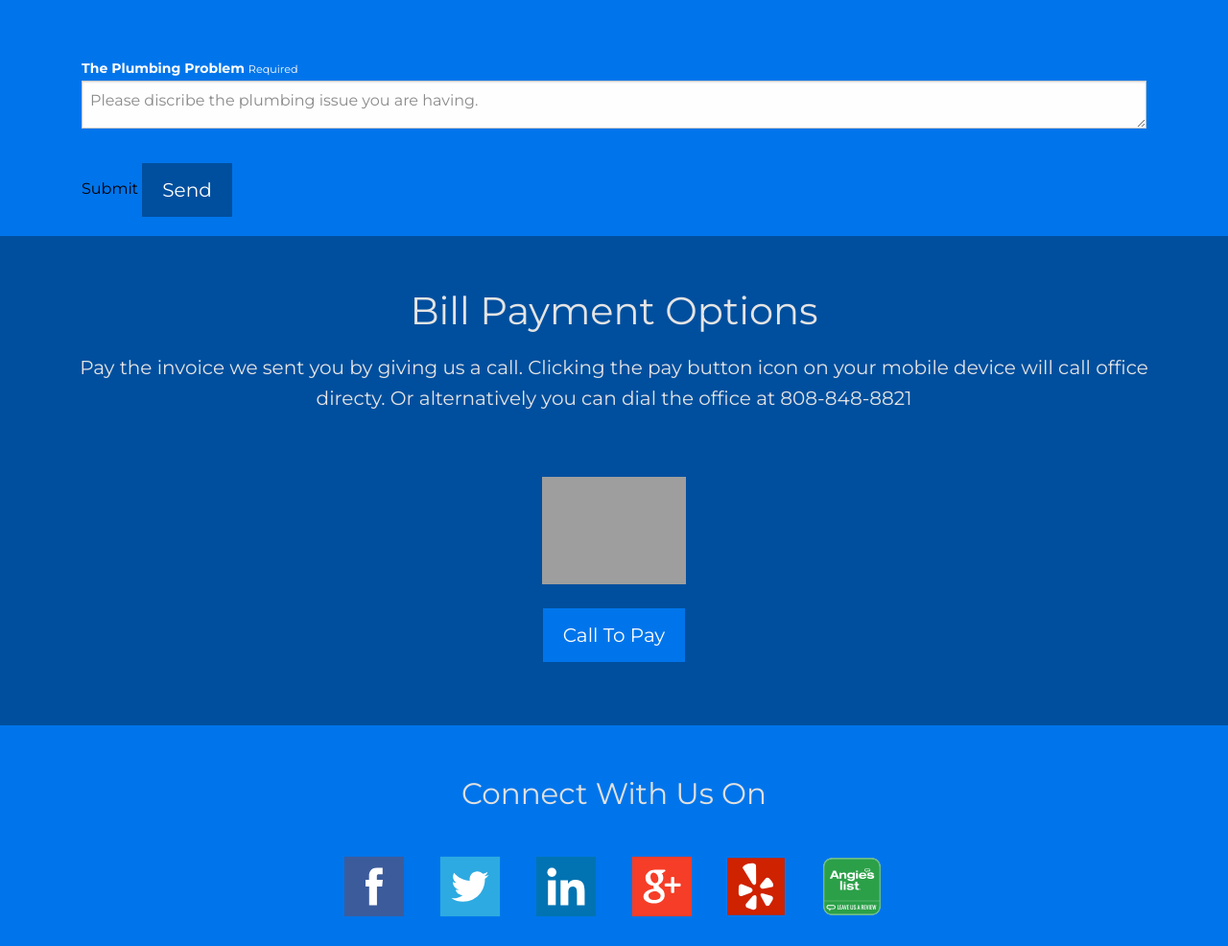
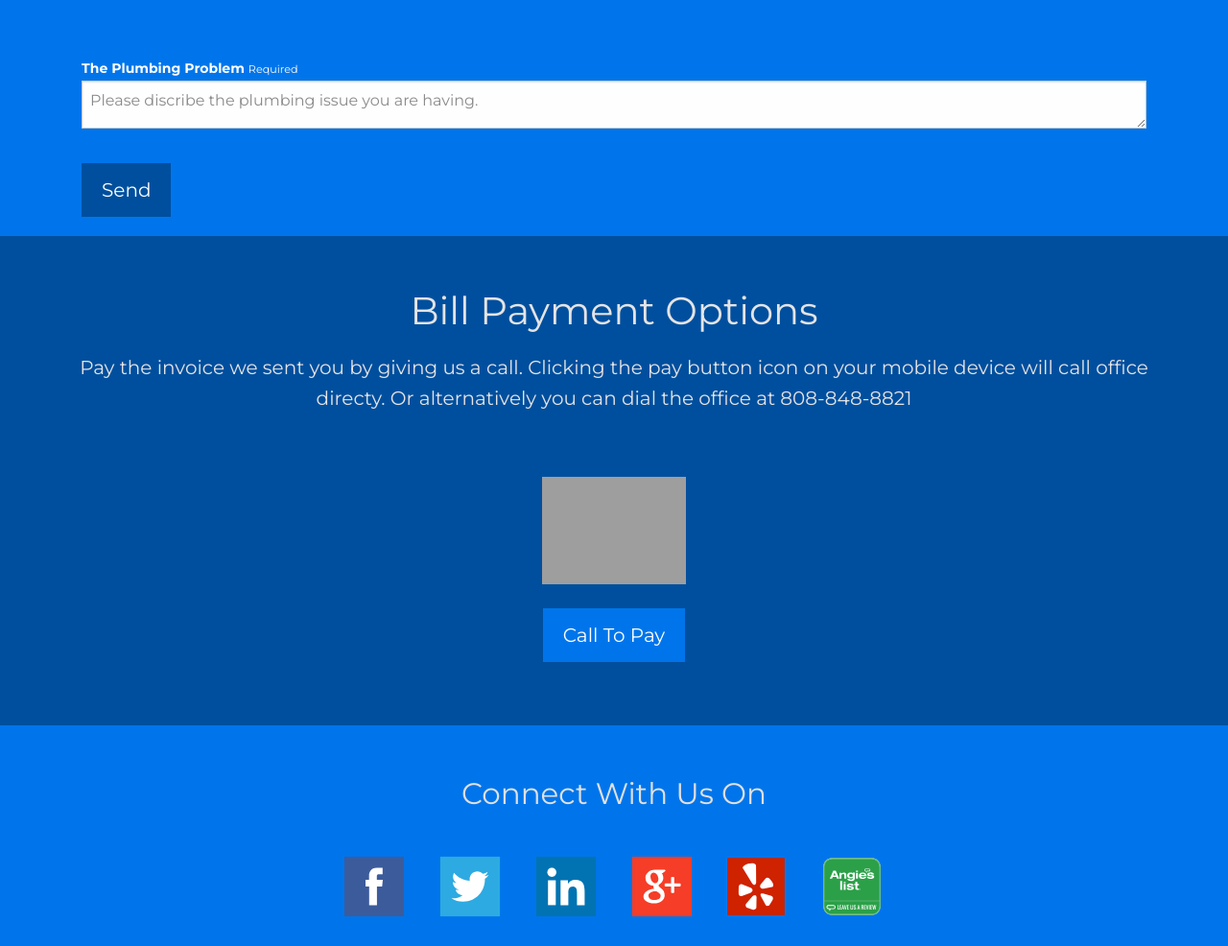
Before and after one commit to kapena/pp_2018, a website: page index.html in a window 1280 px wide. Shown: the part 3348-4334 px from the top of the page at 96% size. Drawn offline with Linux system fonts and the light colour scheme; grey boxes are pictures that could not be loaded.

Commit message:
fixed key

```diff
--- a/index.html
+++ b/index.html
@@ -653,11 +653,6 @@ be a draining experience! </h2>
                     <textarea required pattern="text" name="Message" type="text" class="prob" placeholder="Please discribe the plumbing issue you are having."></textarea>
                     <span class="form-error">Please tell us about the problem you are having!</span>
                 </label>
-                <button class="g-recaptcha"
-    data-sitekey="6LdRVl4sAAAAAE1NHIhG_3T4rQ7Ae6FkpFyQpVBW"
-    data-callback='onSubmit'
-    data-action='submit'>
-  Submit</button>
                 <button class="g-recaptcha submit-btn button large" data-sitekey="6LdRVl4sAAAAAE1NHIhG_3T4rQ7Ae6FkpFyQpVBW" data-badge="inline" data-callback="onSubmit" type="submit" data-action="submit" value="Submit">Send</button>
                 </div>
                 </div>
```
